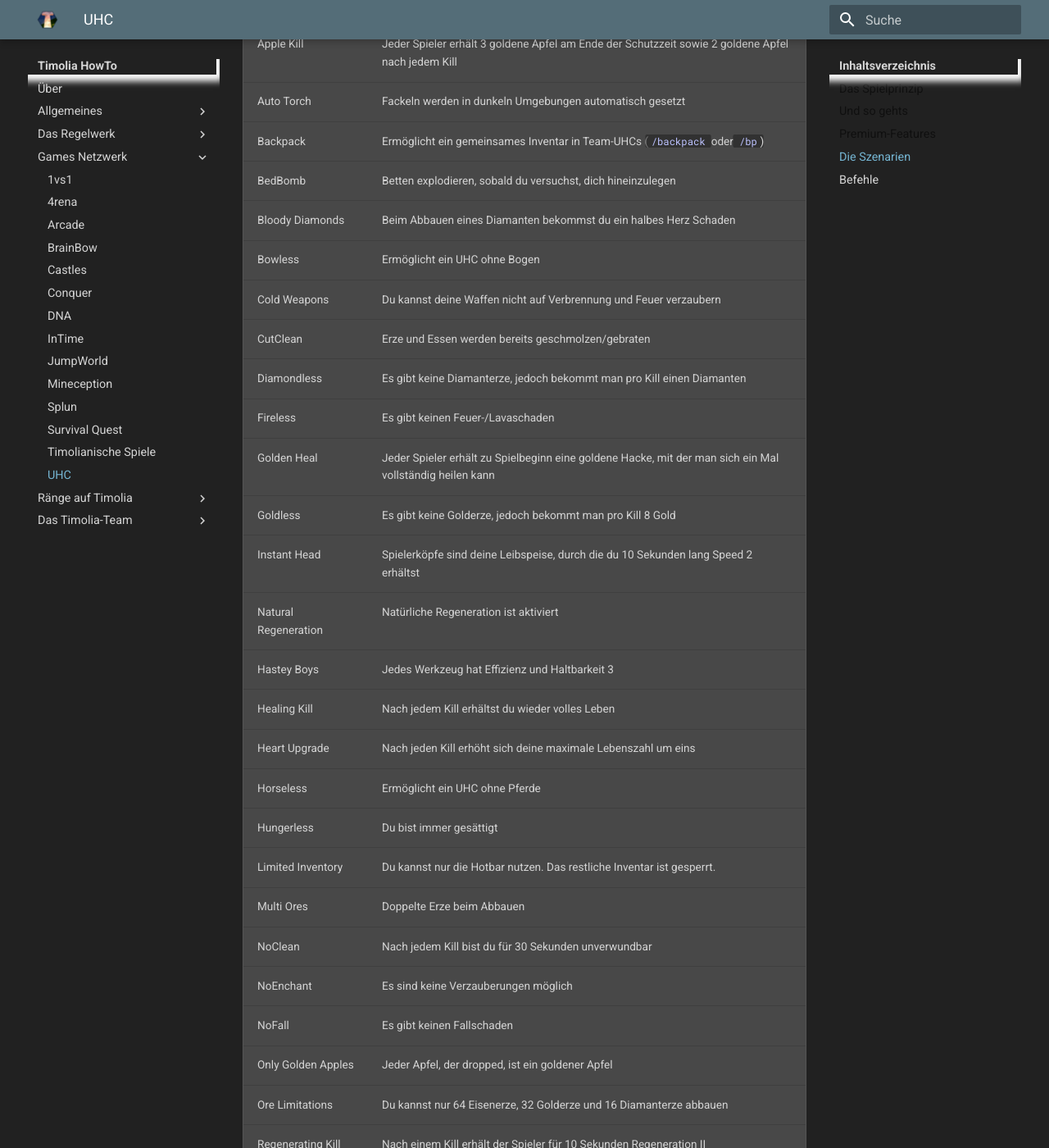
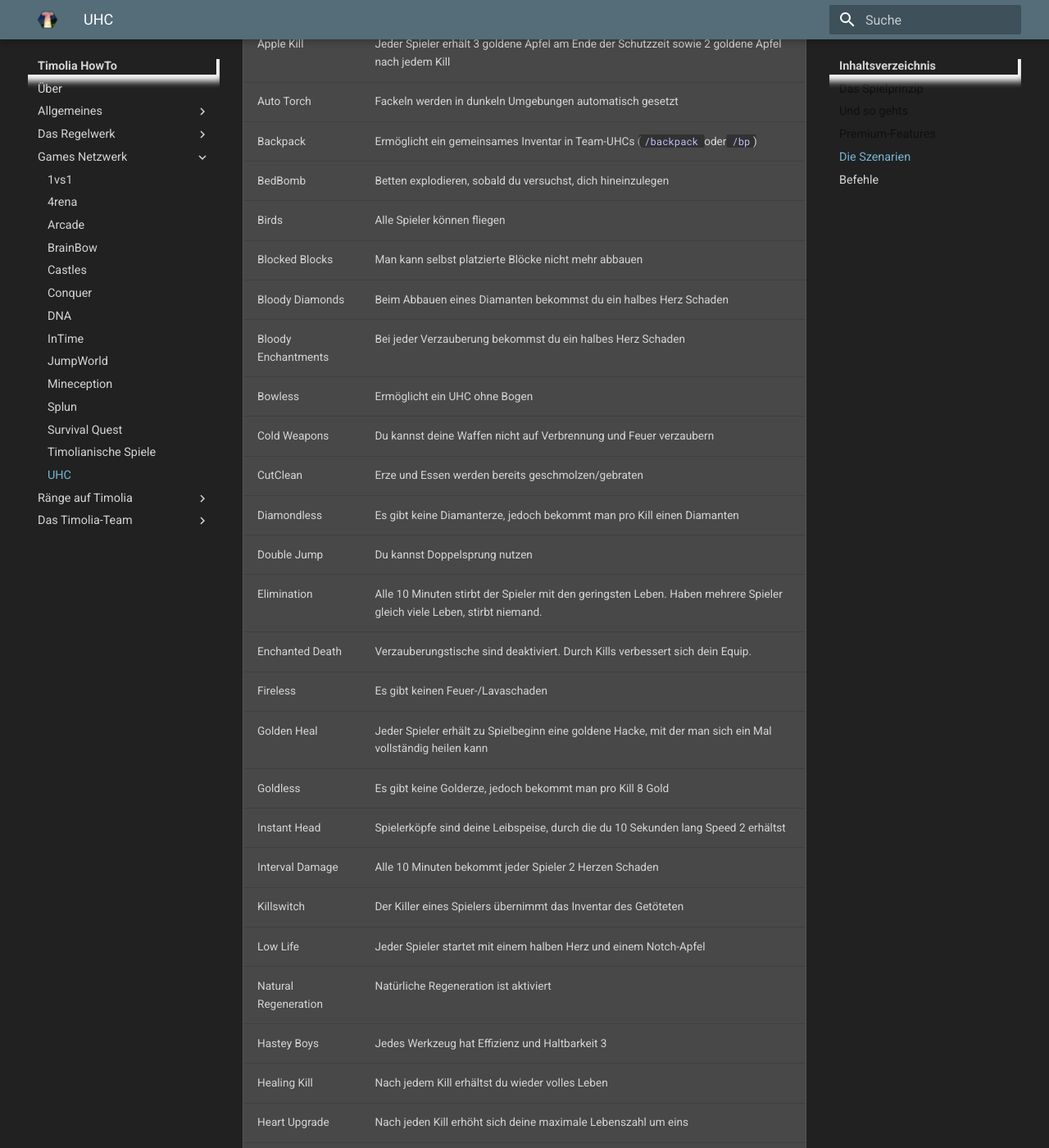
Before and after one commit to TimoliaDE/HowTo, an MkDocs documentation site: the page built from docs/games/uhc.md, in a window 1280 px wide and 1400 px high, scrolled down 1326 px. Shown: the whole window at 82% size. Built offline with MkDocs 1.6.1 and Material for MkDocs 9.7.7, drawn with Linux system fonts in a browser that asks for light colours; old or Windows-style settings are respelled for this version of MkDocs; some of the changed text lies outside the part shown.

Commit message:
neue UHC Szenarien

```diff
--- a/docs/games/uhc.md
+++ b/docs/games/uhc.md
@@ -31,15 +31,24 @@ Hier findest du alle UHC-Szenarien und deren Bedeutung.
 | Auto Torch           | Fackeln werden in dunkeln Umgebungen automatisch gesetzt |
 | Backpack             | Ermöglicht ein gemeinsames Inventar in Team-UHCs (`/backpack` oder `/bp`) |
 | BedBomb              | Betten explodieren, sobald du versuchst, dich hineinzulegen |
+| Birds                | Alle Spieler können fliegen |
+| Blocked Blocks       | Man kann selbst platzierte Blöcke nicht mehr abbauen |
 | Bloody Diamonds      | Beim Abbauen eines Diamanten bekommst du ein halbes Herz Schaden |
+| Bloody Enchantments  | Bei jeder Verzauberung bekommst du ein halbes Herz Schaden |
 | Bowless              | Ermöglicht ein UHC ohne Bogen |
 | Cold Weapons         | Du kannst deine Waffen nicht auf Verbrennung und Feuer verzaubern |
 | CutClean             | Erze und Essen werden bereits geschmolzen/gebraten |
 | Diamondless          | Es gibt keine Diamanterze, jedoch bekommt man pro Kill einen Diamanten |
+| Double Jump          | Du kannst Doppelsprung nutzen |
+| Elimination          | Alle 10 Minuten stirbt der Spieler mit den geringsten Leben. Haben mehrere Spieler gleich viele Leben, stirbt niemand. |
+| Enchanted Death      | Verzauberungstische sind deaktiviert. Durch Kills verbessert sich dein Equip. |
 | Fireless             | Es gibt keinen Feuer-/Lavaschaden |
 | Golden Heal          | Jeder Spieler erhält zu Spielbeginn eine goldene Hacke, mit der man sich ein Mal vollständig heilen kann |
 | Goldless             | Es gibt keine Golderze, jedoch bekommt man pro Kill 8 Gold |
 | Instant Head         | Spielerköpfe sind deine Leibspeise, durch die du 10 Sekunden lang Speed 2 erhältst |
+| Interval Damage      | Alle 10 Minuten bekommt jeder Spieler 2 Herzen Schaden |
+| Killswitch           | Der Killer eines Spielers übernimmt das Inventar des Getöteten |
+| Low Life             | Jeder Spieler startet mit einem halben Herz und einem Notch-Apfel |
 | Natural Regeneration | Natürliche Regeneration ist aktiviert |
 | Hastey Boys          | Jedes Werkzeug hat Effizienz und Haltbarkeit 3 |
 | Healing Kill         | Nach jedem Kill erhältst du wieder volles Leben |
@@ -62,8 +72,12 @@ Hier findest du alle UHC-Szenarien und deren Bedeutung.
 | Soup                 | Suppenheilung ist aktiviert (2 Herzen) |
 | Starter              | Das UHC beginnt für jeden mit Eisenrüstung und Werkzeug |
 | Switcheroo           | Beim Abschießen eines Spielers (Pfeil, Ei, ...) tauschen sich die Positionen der beiden Spieler |
+| Tank                 | Die ersten 3 Male, würdest du Schaden erhalten, wirst du verschont |
 | Timber               | Bäume gehen direkt kaputt |
 | Time Bomb            | Nach einem Kill spawnt eine Kiste mit den Items des Gegners, diese explodiert nach 30 Sekunden |
+| Toplist              | Alle 10 Minuten regenerierst du 2 Leben und erhältst 2 Extraherzen, bis du Schaden bekommst. Dann musst du einen Spieler töten, um erneut Leben zu erhalten. |
+| Turtle               | Wenn du sneakst, erhälst du nur den halben Schaden |
+| Zombie Death         | Wenn ein Spieler stirbt, spawnt an dessen Standort ein Zombie mit Diamantrüstung |
 
 
 ## Befehle
```
Also changed, not shown: other parts of docs/games/uhc.md (+1 -0 lines).
